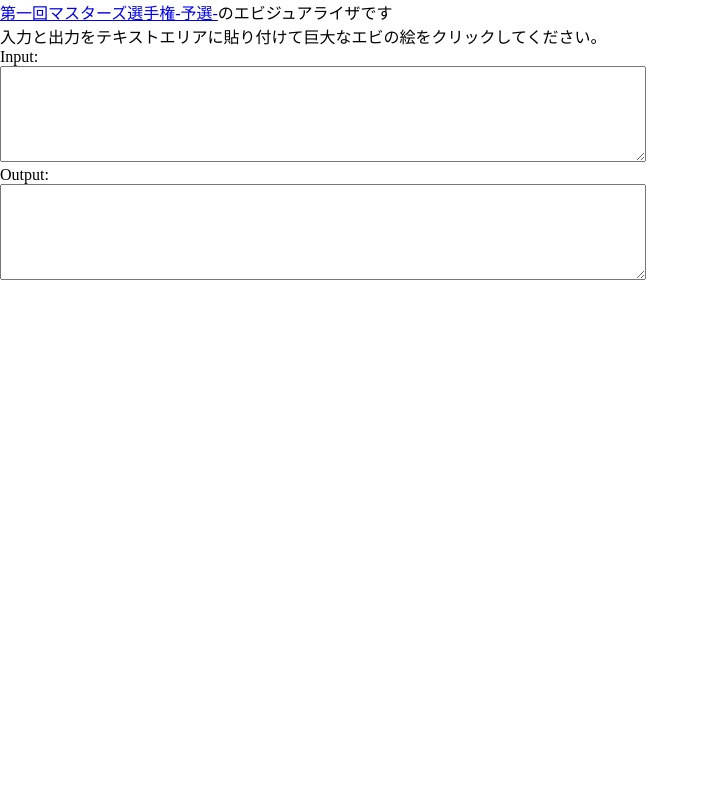
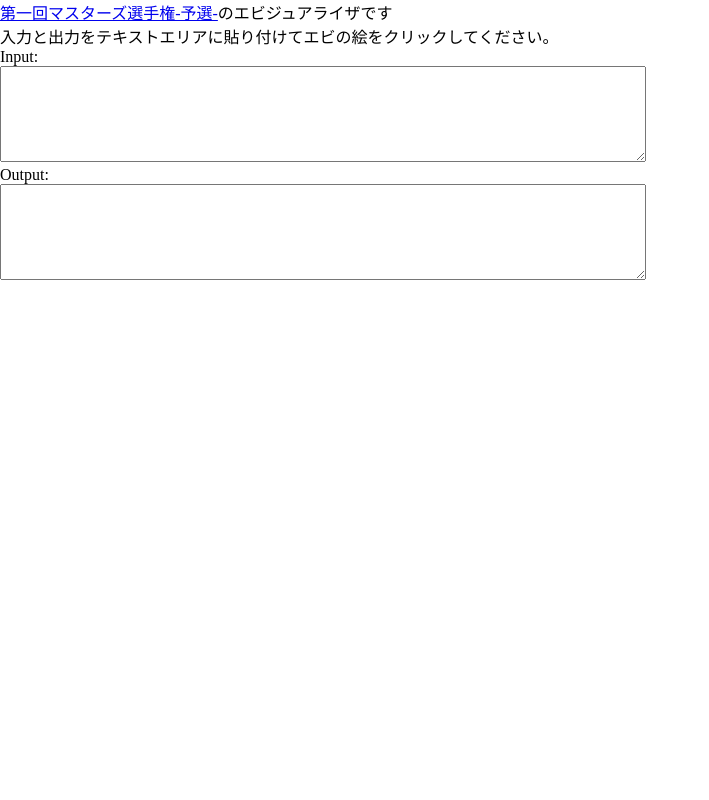
Before and after one commit to ebicochineal/ebicochineal.github.io, a plain HTML site: page atcoder-masters-2024-qual-vis/index.html in a window 1280 px wide. Shown: the top 800 px of the page, without its empty margins (0-709 px from the left). Drawn offline with Linux system fonts and the light colour scheme; no server answers.

Commit message:
Update index.html

```diff
--- a/atcoder-masters-2024-qual-vis/index.html
+++ b/atcoder-masters-2024-qual-vis/index.html
@@ -31,7 +31,7 @@
     </head>
     <body style="margin:0; overscroll-behavior-y: none; touch-action: manipulation;">
         <a href="https://atcoder.jp/contests/masters-qual" target="_blank">第一回マスターズ選手権-予選-</a>のエビジュアライザです</br>
-        入力と出力をテキストエリアに貼り付けて巨大なエビの絵をクリックしてください。</br>
+        入力と出力をテキストエリアに貼り付けてエビの絵をクリックしてください。</br>
         Input:</br>
         <textarea id="e512w3d-textarea1" rows="6" style="width:50%; resize:vertical; min-height:64px;"></textarea>
         </br>
```
